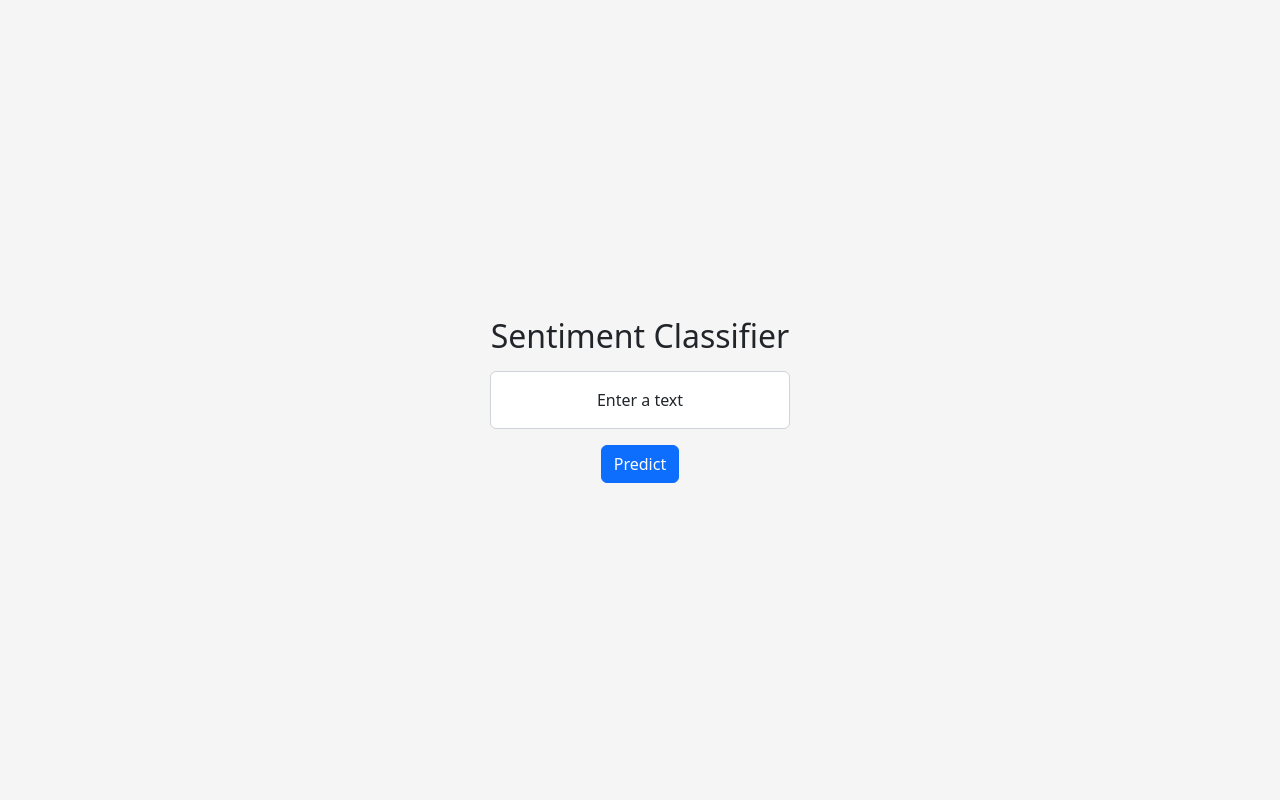
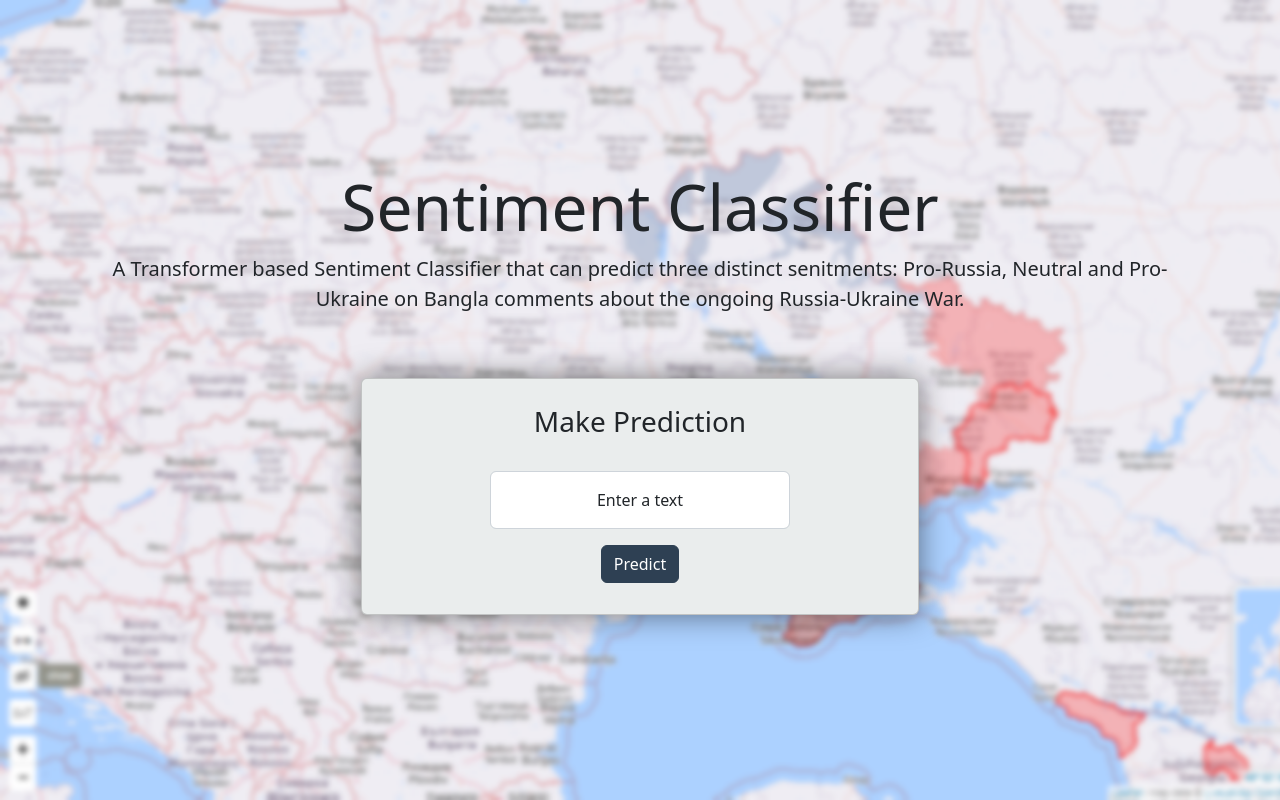
Before and after one commit to mahmudhasankhan/deploy-ml-flask-app, a Flask app: page / in a window 1280 px wide. Run offline with Flask 2, Linux system fonts and the light colour scheme; some libraries are stand-ins or nearby versions.

Commit message:
Improved the frontend.

```diff
--- a/app.py
+++ b/app.py
@@ -2,7 +2,6 @@ from flask import Flask
 from flask import render_template, request
 from transformers import AutoModelForSequenceClassification
 from transformers import AutoTokenizer
-import numpy as np
 import torch
 app = Flask(__name__)
 
@@ -30,15 +29,16 @@ def predict():
     output = model(**encoded_input)
     _, pred = torch.max(output.logits, dim=1)
     pred = pred.detach().cpu().numpy()
+
     print(pred)
     if pred==0:
-        return render_template('index.html', output='neutral')
+        return render_template('index.html', output='Neutral')
     elif pred==1:
-        return render_template('index.html', output='positive')
+        return render_template('index.html', output='Pro-Ukraine')
     elif pred==2:
-        return render_template('index.html', output='negative')
+        return render_template('index.html', output='Pro-Russia')
     else:
-        return render_template('index.html', output='unpredictable')
+        return render_template('index.html', output='Unpredictable')
 
 # if __name__ == '__main__':
 #     app.run(port=5000, debug=True)
--- a/static/css/signin.css
+++ b/static/css/signin.css
@@ -9,6 +9,22 @@ body {
   padding-top: 40px;
   padding-bottom: 40px;
   background-color: #f5f5f5;
+  background-image: url('../assets/background_png_10%.PNG');
+  background-size: cover;
+}
+.card {
+  margin:3rem;
+  box-shadow: 0 0 30px rgba(0,0,0,0.5);
+  background-color: rgb(234, 237, 237 );
+}
+
+.btn{
+  background-color:rgb(46, 64, 83 );
+  border-color:rgb(46, 64, 83 );
+}
+
+.main-text{
+  padding:10px 0;
 }
 
 .form-signin {
@@ -18,6 +34,10 @@ body {
 
 .form-signin .form-floating:focus-within {
   z-index: 2;
+}
+
+.text-left {
+  background-position: bottom left;
 }
 
 .form-signin input[type="email"] {
--- a/templates/index.html
+++ b/templates/index.html
@@ -7,7 +7,7 @@
     <meta name="description" content="">
     <meta name="author" content="Mark Otto, Jacob Thornton, and Bootstrap contributors">
     <meta name="generator" content="Hugo 0.101.0">
-    <title>Signin Template · Bootstrap v5.2</title>
+    <title>Sentiment Classifier</title>
 
     <link rel="canonical" href="https://getbootstrap.com/docs/5.2/examples/sign-in/">
 
@@ -77,24 +77,40 @@
     <link href="/static/css/signin.css" rel="stylesheet">
   </head>
   <body class="text-center">
-
-<main class="form-signin w-100 m-auto">
+    <div class="container">
+      <div class="col">
+        <div class="row-4 row-md-2 row-lg-1">
+          <div class="text-justify">
+            <h1 class="display-3 font-weight-bold">Sentiment Classifier</h1>
+            <p class="lead">A Transformer based Sentiment Classifier that can predict three distinct senitments: <strong>Pro-Russia</strong>, <strong>Neutral</strong> and <strong>Pro-Ukraine</strong> on <strong>Bangla</strong> comments about the ongoing Russia-Ukraine War.</p>
+          </div>
+          <div class="d-flex justify-content-center">
+            <div class="card mb-3 w-50">
+              <div class="card-body">
+                <h3 class="main-text">Make Prediction</h1>
+                  <div class="form-signin w-100 m-auto">
                     <form action="/", method="POST">
-    <h1 class="h2 mb-3 fw-normal">Sentiment Classifier</h1>
-
                       <div class="form-floating">
-      <input type="text" name="input_text" class="form-control" id="floatingInput" placeholder="Enter your text here.">
+                        <input type="text" name="input_text" class="form-control" id="floatingInput"      placeholder="Enter your text here.">
                         <label for="floatingInput">Enter a text</label>
                       </div>
-    <button class="btn btn-primary mt-3" type="submit">Predict</button>
+                      <button class="btn btn-danger mt-3" type="submit">Predict</button>
                     </form>
-
+                  </div>
+              </div>
+            </div>
+          </div>
           {% if output %}
-    <p class="text-center"> Sentiment is {{ output }}</p>
+          <div class="d-flex justify-content-center">
+            <div class="card mb-3 w-30">
+              <div class="card-body">
+                <h3 class="card-title">Sentiment: {{ output }}</h3>
+              </div>
+            </div>
+          </div>
           {% endif %}
-</main>
-
-
-
+        </div>
+      </div>
+    </div>
   </body>
 </html>
```
Also changed, not shown: static/assets/background_png_10%.png (added), static/assets/background_png_blur.png (added). Lines whose indentation alone changed are shown as unchanged.
